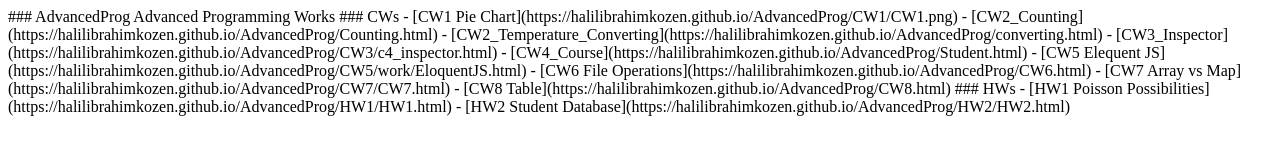
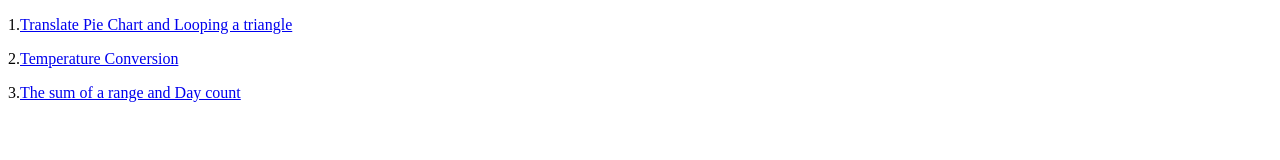
Before and after one commit to HalilibrahimKOZEN/AdvancedProg, a plain HTML site: page index.html in a window 1280 px wide. Drawn offline with Linux system fonts and the light colour scheme.

Commit message:
Update index.html

```diff
--- a/index.html
+++ b/index.html
@@ -12,25 +12,14 @@
 
 <body>
 
-### AdvancedProg
-Advanced Programming Works
-
-### CWs
-- [CW1 Pie Chart](https://halilibrahimkozen.github.io/AdvancedProg/CW1/CW1.png)
-- [CW2_Counting](https://halilibrahimkozen.github.io/AdvancedProg/Counting.html)
-- [CW2_Temperature_Converting](https://halilibrahimkozen.github.io/AdvancedProg/converting.html)
-- [CW3_Inspector](https://halilibrahimkozen.github.io/AdvancedProg/CW3/c4_inspector.html)
-- [CW4_Course](https://halilibrahimkozen.github.io/AdvancedProg/Student.html)
-- [CW5 Elequent JS](https://halilibrahimkozen.github.io/AdvancedProg/CW5/work/EloquentJS.html)
-- [CW6 File Operations](https://halilibrahimkozen.github.io/AdvancedProg/CW6.html)
-- [CW7 Array vs Map](https://halilibrahimkozen.github.io/AdvancedProg/CW7/CW7.html)
-- [CW8 Table](https://halilibrahimkozen.github.io/AdvancedProg/CW8.html)
 
 
-### HWs
 
-- [HW1 Poisson Possibilities](https://halilibrahimkozen.github.io/AdvancedProg/HW1/HW1.html)
-- [HW2 Student Database](https://halilibrahimkozen.github.io/AdvancedProg/HW2/HW2.html)
+<p>1.<a href="https://halilibrahimkozen.github.io/AdvancedProg/CW1/CW1.png">Translate Pie Chart and Looping a triangle</a></p>
+
+<p>2.<a href="https://halilibrahimkozen.github.io/AdvancedProg/Counting.html">Temperature Conversion</a></p>
+
+<p>3.<a href="https://halilibrahimkozen.github.io/AdvancedProg/CW3/c4_inspector.html">The sum of a range and Day count</a></p>
 
 
 
```
